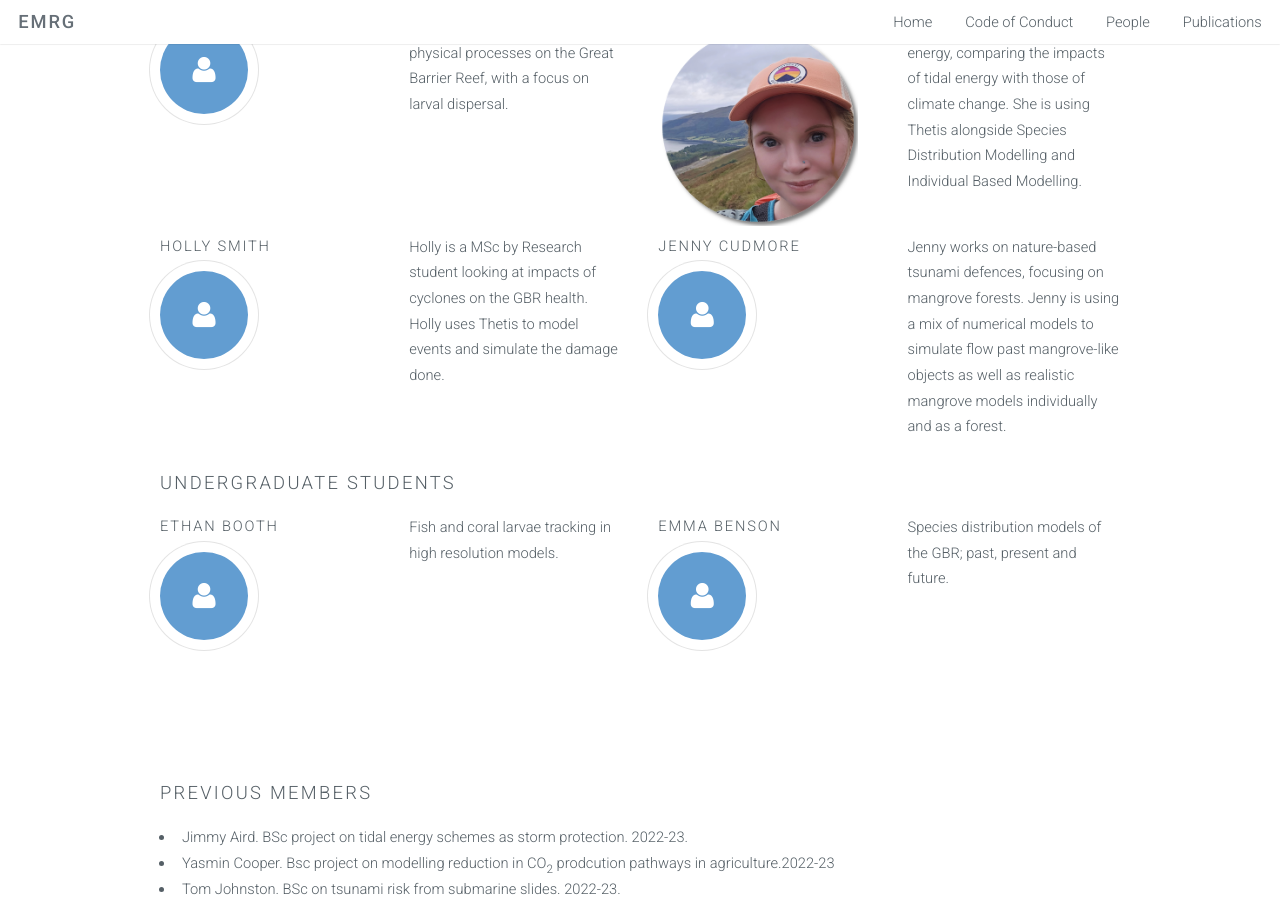
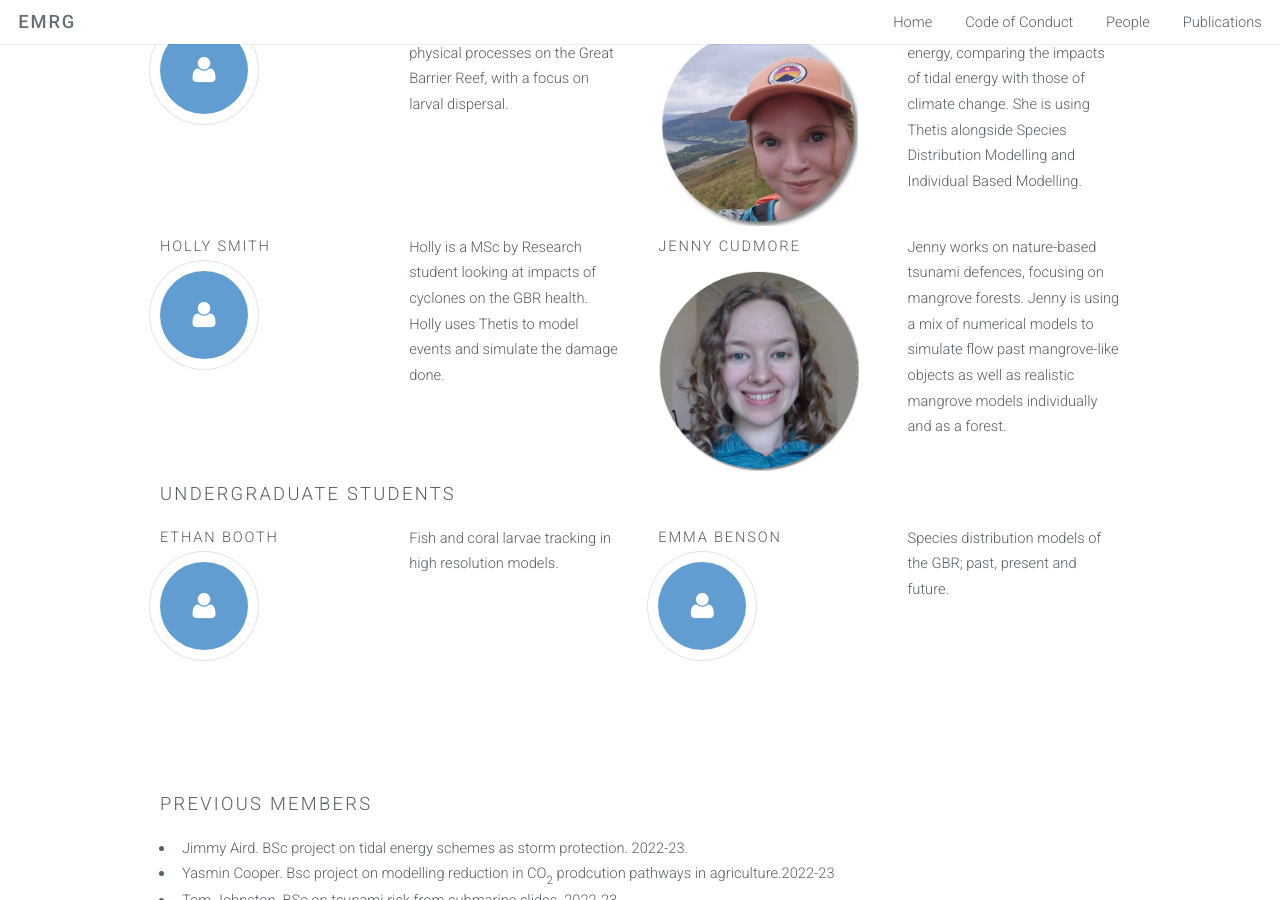
Before and after one commit to EnvModellingGroup/EnvModellingGroup.github.io, a Jekyll site: the page built from people.html, in a window 1280 px wide and 900 px high, scrolled down 1054 px. Built offline with Jekyll 4.4.1, drawn with Linux system fonts in a browser that asks for light colours.

```diff
--- a/people.html
+++ b/people.html
@@ -81,7 +81,8 @@ keywords: modelling, environmental, ecological, ecology, environment, computatio
         </div>
         <div class="3u">
           <h4>Jenny Cudmore</h4>
-          <span class="icon major fa-user"></span>
+          <img height="200px" src="images/jcudmore.png"
+            alt="A picture of Jenny" />
         </div>
         <div class="3u">
           <p>Jenny works on nature-based tsunami defences, focusing on mangrove forests.
```
Also changed, not shown: images/jcudmore.png (added).
